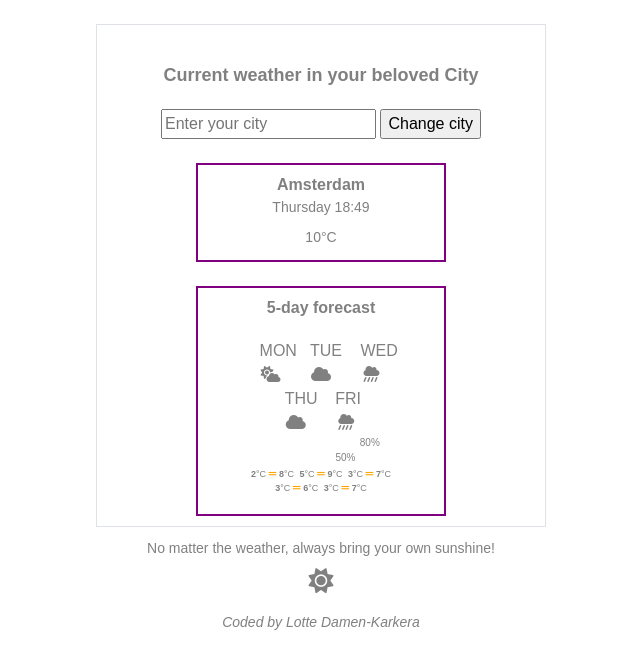
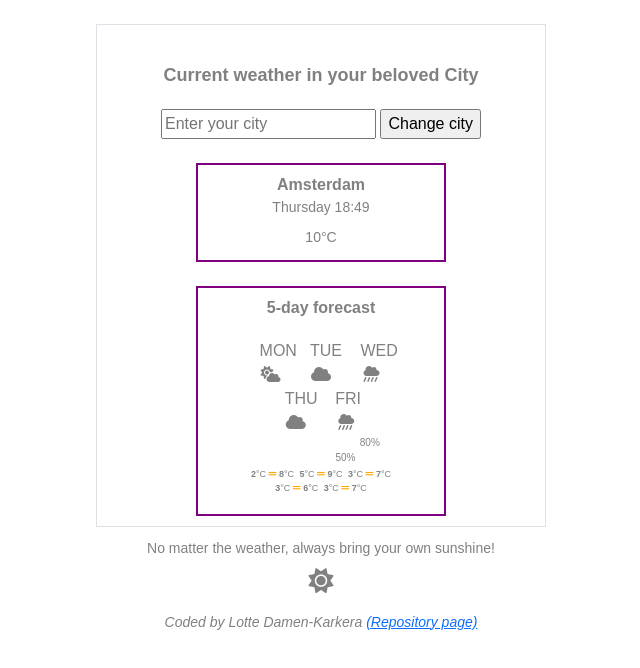
Before and after one commit to LotteDamenKarkera/Homework-Week-6, a plain HTML site: page index.html in a window 1280 px wide. Shown: the whole page, without its empty margins (319-959 px from the left). Drawn offline with nearby package versions, Linux system fonts and the light colour scheme.

Commit message:
Add link to Github

```diff
--- a/index.html
+++ b/index.html
@@ -88,7 +88,7 @@
 		</header>
 	</div>
     <footer>
-      Coded by Lotte Damen-Karkera
+      Coded by Lotte Damen-Karkera <a href="https://github.com/LotteDamenKarkera/Homework-Week-6">(Repository page)</a>
 		</footer>
 <script src="index.js"></script>
   </body>
```
